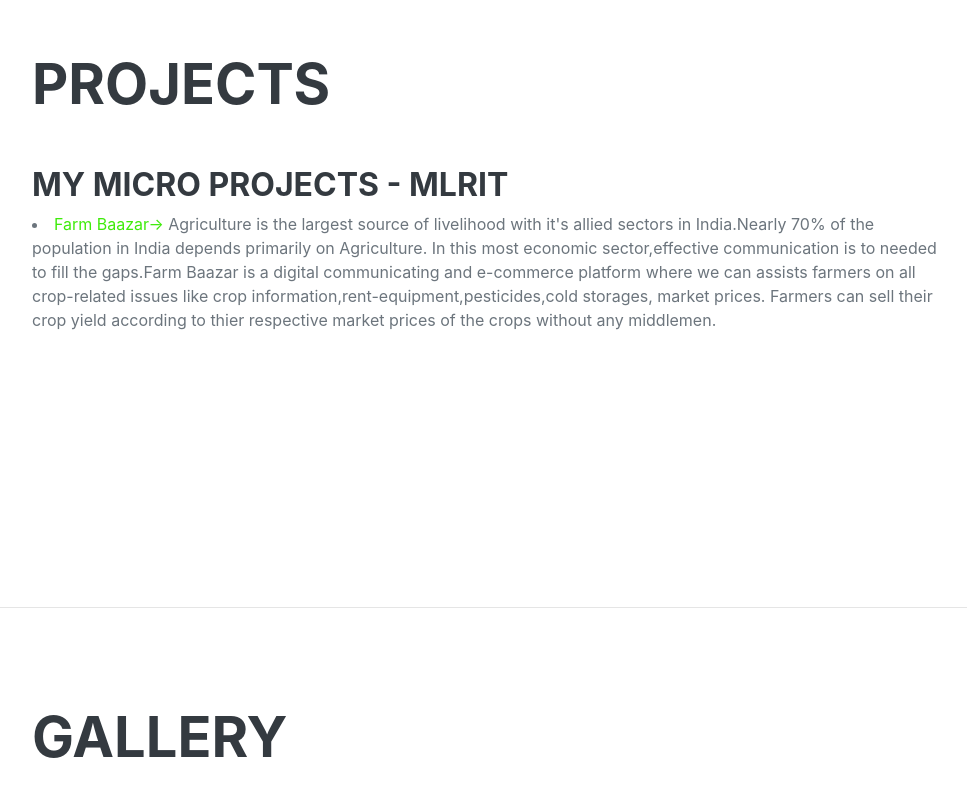
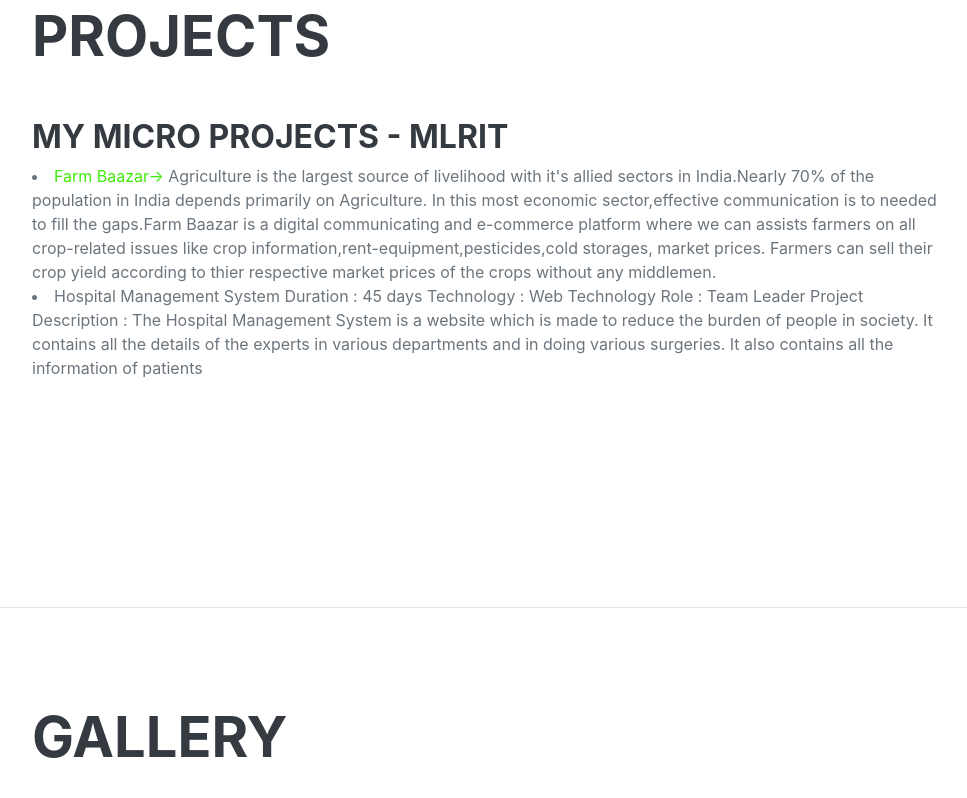
Before and after one commit to sriisrikanth/protofolio.github.io, a website: page index.html in a window 1280 px wide. Shown: the part 5141-5939 px from the top of the page, without its empty margins (288-1255 px from the left). Drawn offline with nearby package versions, Linux system fonts and the light colour scheme; a web font is replaced by a local one.

Commit message:
Update index.html

```diff
--- a/index.html
+++ b/index.html
@@ -238,6 +238,13 @@
 
                             Agriculture is the largest source of livelihood with it's allied sectors in India.Nearly 70% of the population in India depends primarily on Agriculture. In this most economic sector,effective communication is to needed to fill the gaps.Farm Baazar is a digital  communicating and e-commerce platform where we can assists farmers on all crop-related issues like crop information,rent-equipment,pesticides,cold storages, market prices. Farmers can sell their crop yield according to thier respective market prices of the crops without any middlemen.
                         </li>
+                        <li>
+                            Hospital Management System
+                            Duration : 45 days Technology : Web Technology
+                            Role : Team Leader Project Description : The Hospital Management System is a website which is made to reduce the burden of people in society. It contains all
+                            the details of the experts in various departments and in doing various
+                            surgeries. It also contains all the information of patients
+                        </li>
 
                     </div>
                 </div>
```
